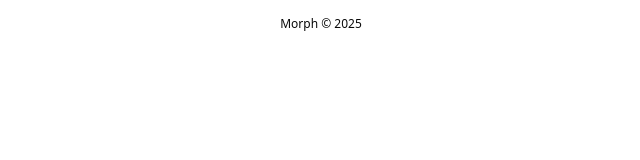
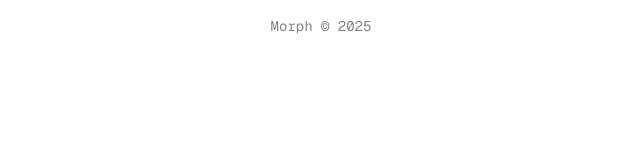
Before and after one commit to aspherr/Morph, a Next.js app: page / in a window 1280 px wide. Shown: the top 160 px of the page, without its empty margins (319-959 px from the left). Built offline with nearby package versions, Linux system fonts and the light colour scheme.

Commit message:
feat: added theme-provider

```diff
--- a/package.json
+++ b/package.json
@@ -12,6 +12,7 @@
     "clsx": "^2.1.1",
     "lucide-react": "^0.544.0",
     "next": "15.5.3",
+    "next-themes": "^0.4.6",
     "react": "19.1.0",
     "react-dom": "19.1.0",
     "tailwind-merge": "^3.3.1"
--- a/src/app/layout.tsx
+++ b/src/app/layout.tsx
@@ -1,5 +1,7 @@
 import type { Metadata } from "next";
 import { Geist, Geist_Mono } from "next/font/google";
+import { ThemeProvider } from "next-themes";
+import { cn } from "@/lib/utils";
 import "./globals.css";
 
 const geistSans = Geist({
@@ -23,11 +25,13 @@
   children: React.ReactNode;
 }>) {
   return (
-    <html lang="en">
+    <html lang="en" suppressHydrationWarning>
       <body
-        className={`${geistSans.variable} ${geistMono.variable} antialiased`}
-      >
-        {children}
+        className={cn("min-h-screen flex flex-col bg-background text-foreground", geistSans.className, geistMono.className)}>
+
+        <ThemeProvider attribute="class" defaultTheme="system" enableSystem>
+          {children}
+        </ThemeProvider>
       </body>
     </html>
   );
--- a/src/components/footer.tsx
+++ b/src/components/footer.tsx
@@ -1,6 +1,6 @@
 const Footer = () => {
   return (
-    <footer className="bottom-0 left-0 mt-4 w-full flex items-center justify-center text-xs text-foreground">
+    <footer className="bottom-0 left-0 mt-4 w-full flex items-center justify-center font-sans text-sm text-foreground opacity-50">
         Morph © 2025
     </footer>
   )
```
Also changed, not shown: 1 other file (tests, documents, lock files or other folders).
